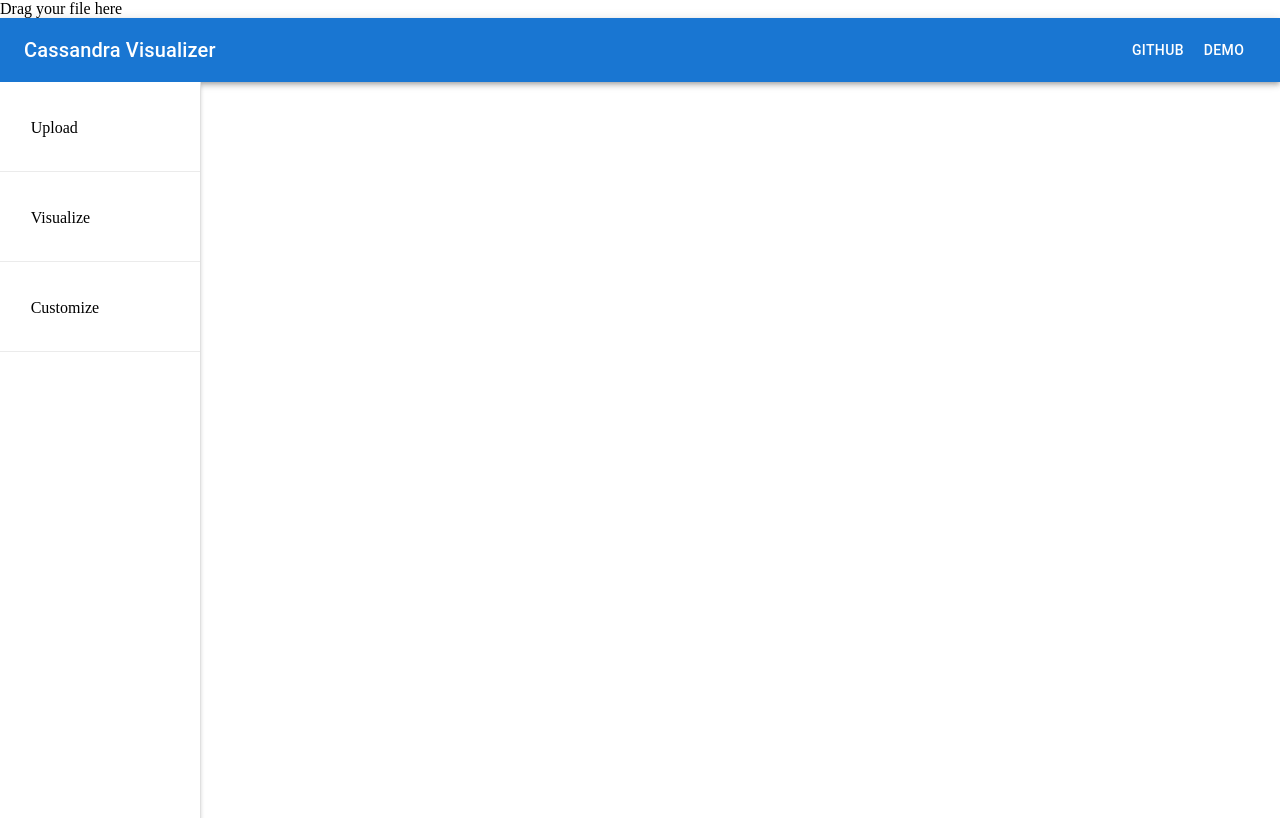
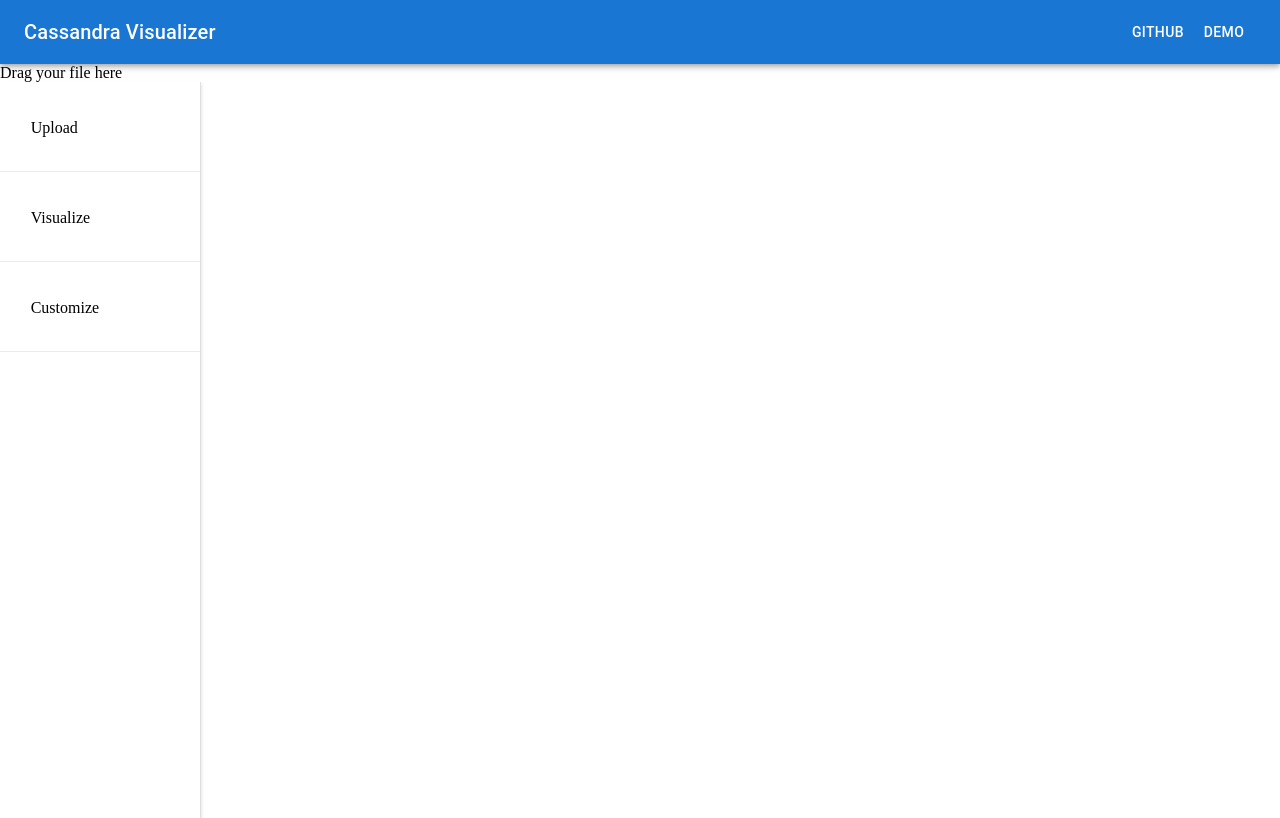
Before and after one commit to oslabs-beta/ClariTea, a React app: page / in a window 1280 px wide. Built offline with nearby package versions, Linux system fonts and the light colour scheme.

Commit message:
Modified Drag and Drop file feature into a functional component, removed script tag and div from html file

```diff
--- a/src/components/Container/MainContainer.jsx
+++ b/src/components/Container/MainContainer.jsx
@@ -1,11 +1,13 @@
 import React from 'react';
 import SideBar from '../SideBar/SideBar.jsx'
 import Header from '../header/header.jsx'
+import Drag from '../SideBar/DragFile.jsx'
 
 export default function MainContainer() {
     return (
         <div>
             <Header />
+            <Drag />
             <SideBar />
         </div>
     )
--- /dev/null
+++ b/src/components/SideBar/DragFile.jsx
@@ -0,0 +1,21 @@
+import React  from 'react';
+
+export default function Drag(){
+document.addEventListener('drop', (e) => {
+  e.preventDefault();
+  e.stopPropagation();
+
+  for (const f of e.dataTransfer.files) {
+    console.log('File(s) you dragged here: ', f.path);
+    // post f.path to server, append file sync to models for connection pool start
+    alert('Success!');
+  }
+});
+document.addEventListener('dragover', (e) => {
+  e.preventDefault();
+  e.stopPropagation();
+});
+    return(
+        <div id='holder'>Drag your file here</div>
+    )
+}
--- a/src/index.html
+++ b/src/index.html
@@ -7,26 +7,6 @@
     <title>Cassandra Visualizer</title>
 </head>
 <body>
-    <div id="holder">
-        Drag your file here
-      </div>
-
-      <script>
-        document.addEventListener('drop', (e) => {
-          e.preventDefault();
-          e.stopPropagation();
-
-          for (const f of e.dataTransfer.files) {
-            console.log('File(s) you dragged here: ', f.path);
-            // post f.path to server, append file sync to models for connection pool start
-            alert('Success!');
-          }
-        });
-        document.addEventListener('dragover', (e) => {
-          e.preventDefault();
-          e.stopPropagation();
-        });
-      </script></div>
     <div id = "root"></div>
 </body>
 </html>
```
